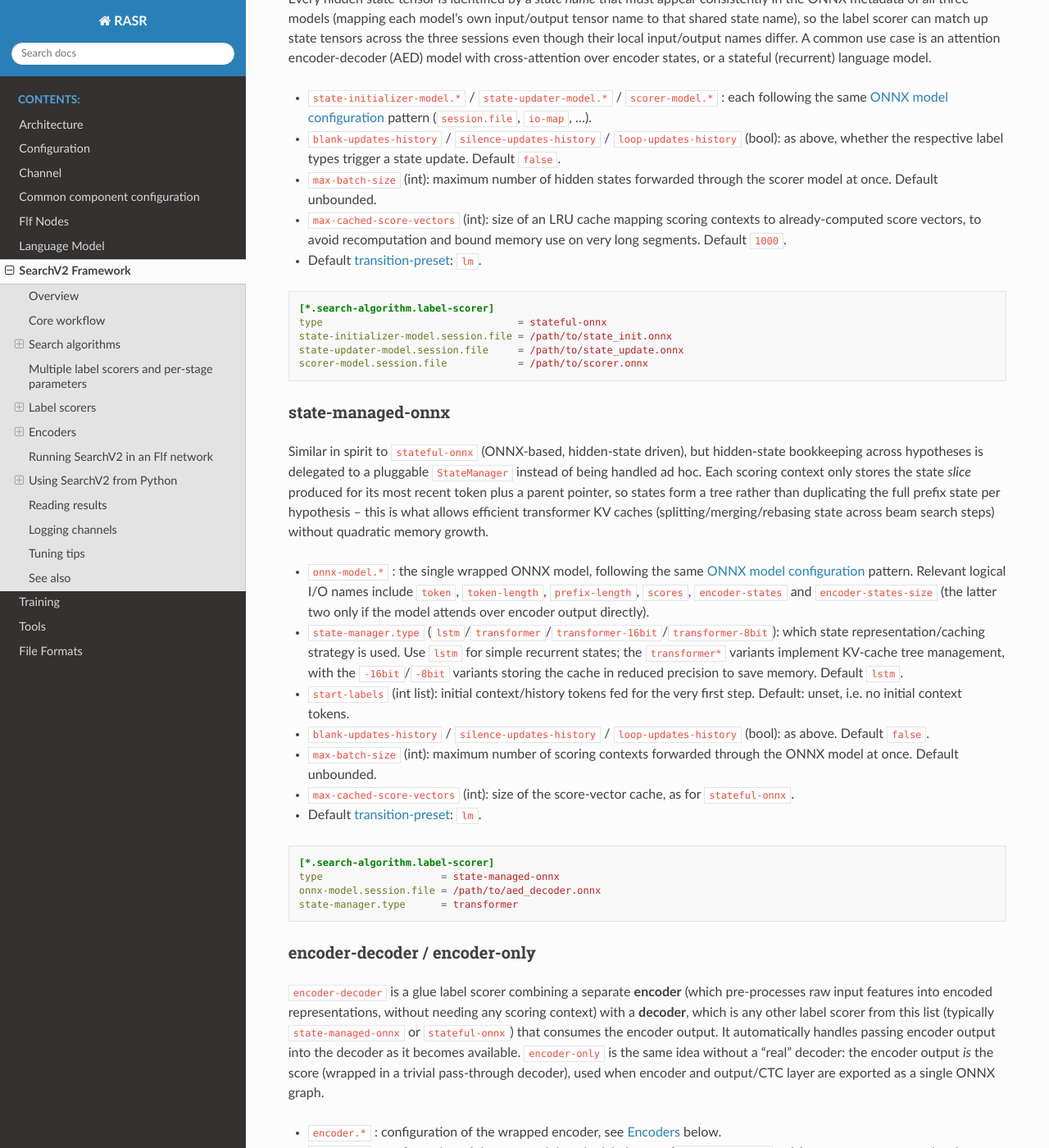
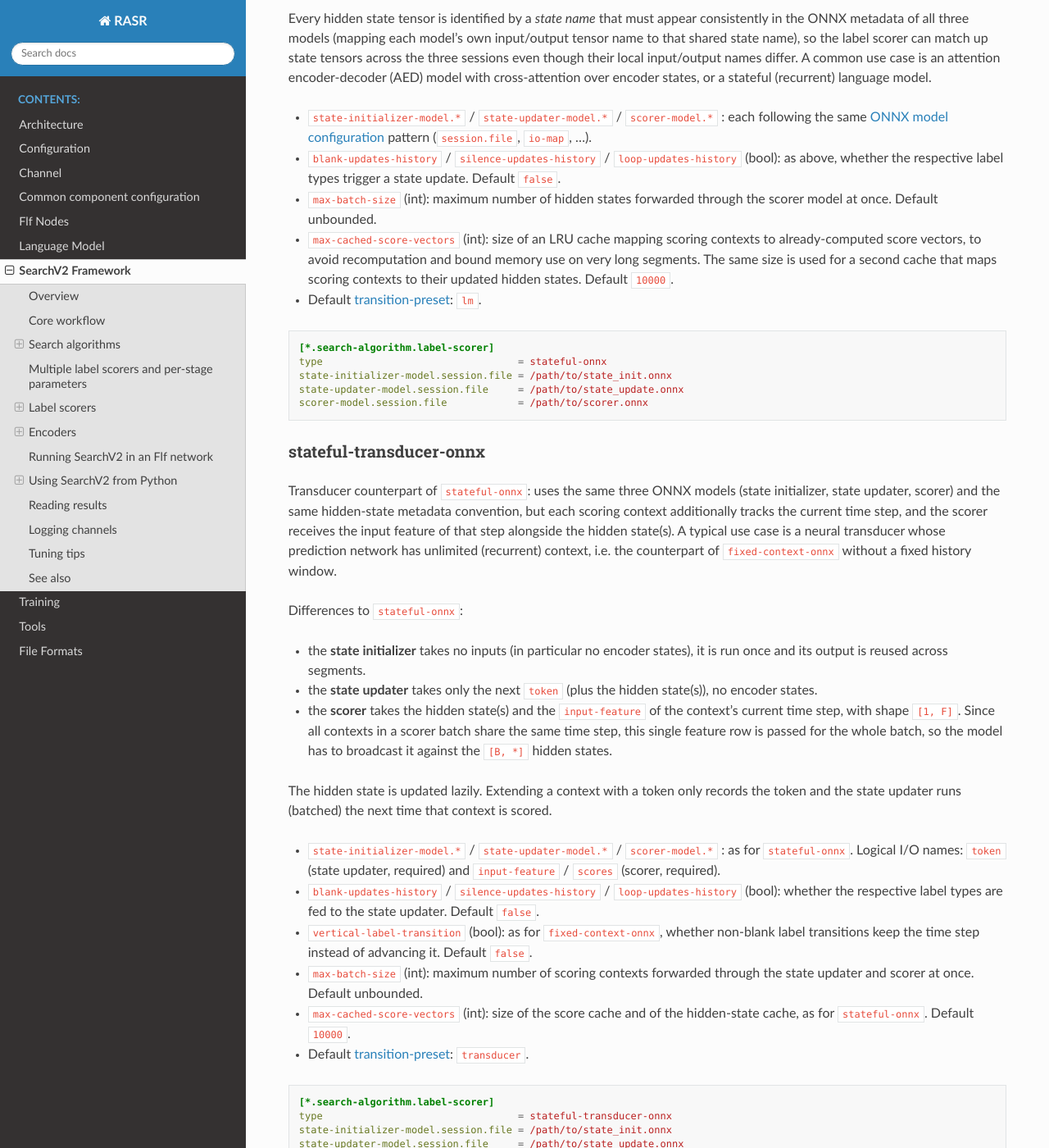
Before and after one commit to rwth-i6/rasr, a Sphinx documentation site: the page built from doc/search_v2.rst, in a window 1280 px wide and 1400 px high, scrolled down 19394 px. Shown: the whole window at 82% size. Built offline with Sphinx 7.4.7 and the Read the Docs theme 3.1.0, drawn with Linux system fonts in a browser that asks for light colours; some of the changed text lies outside the part shown.

Commit message:
Add Nn::StatefulTransducerOnnxLabelScorer (#149)
---------

Co-authored-by: Larissa <larissa.kleppel@rwth-aachen.de>
Co-authored-by: Eugen Beck <ebeck@apptek.com>
Co-authored-by: Claude Opus 5.5 <noreply@anthropic.com>

```diff
--- a/doc/search_v2.rst
+++ b/doc/search_v2.rst
@@ -736,8 +736,9 @@ built-in way to do this.
 
 Built-in label scorer types include:
 
-* ``no-context-onnx``, ``fixed-context-onnx``, ``stateful-onnx``, ``state-managed-onnx``: forward
-  features (and, depending on type, label history/hidden state) through an ONNX model.
+* ``no-context-onnx``, ``fixed-context-onnx``, ``stateful-onnx``, ``stateful-transducer-onnx``,
+  ``state-managed-onnx``: forward features (and, depending on type, label history/hidden state) through an ONNX
+  model.
 * ``encoder-decoder`` / ``encoder-only``: wrap a separate encoder (see :ref:`Encoders` below) that
   pre-processes features, combined with a decoder label scorer (or no decoder, for encoder-only models).
 * ``ctc-prefix``: wraps a time-synchronous CTC scorer and derives label-synchronous prefix scores from it
@@ -910,7 +911,8 @@ stateful (recurrent) language model.
   the respective label types trigger a state update. Default ``false``.
 * ``max-batch-size`` (int): maximum number of hidden states forwarded through the scorer model at once. Default unbounded.
 * ``max-cached-score-vectors`` (int): size of an LRU cache mapping scoring contexts to already-computed score
-  vectors, to avoid recomputation and bound memory use on very long segments. Default ``1000``.
+  vectors, to avoid recomputation and bound memory use on very long segments. The same size is used for a second
+  cache that maps scoring contexts to their updated hidden states. Default ``10000``.
 * Default :ref:`transition-preset <Transition types and presets>`: ``lm``.
 
 .. code-block:: ini
@@ -920,6 +922,50 @@ stateful (recurrent) language model.
     state-initializer-model.session.file = /path/to/state_init.onnx
     state-updater-model.session.file     = /path/to/state_update.onnx
     scorer-model.session.file            = /path/to/scorer.onnx
+
+stateful-transducer-onnx
+^^^^^^^^^^^^^^^^^^^^^^^^^
+
+Transducer counterpart of ``stateful-onnx``: uses the same three ONNX models (state initializer, state updater,
+scorer) and the same hidden-state metadata convention, but each scoring context additionally tracks the current
+time step, and the scorer receives the input feature of that step alongside the hidden state(s). A typical use
+case is a neural transducer whose prediction network has unlimited (recurrent) context, i.e. the counterpart of
+``fixed-context-onnx`` without a fixed history window.
+
+Differences to ``stateful-onnx``:
+
+* the **state initializer** takes no inputs (in particular no encoder states), it is run once and its output is
+  reused across segments.
+* the **state updater** takes only the next ``token`` (plus the hidden state(s)), no encoder states.
+* the **scorer** takes the hidden state(s) and the ``input-feature`` of the context's current time step, with
+  shape ``[1, F]``. Since all contexts in a scorer batch share the same time step, this single feature row is
+  passed for the whole batch, so the model has to broadcast it against the ``[B, *]`` hidden states.
+
+The hidden state is updated lazily. Extending a context with a token only records the token and the state
+updater runs (batched) the next time that context is scored.
+
+* ``state-initializer-model.*`` / ``state-updater-model.*`` / ``scorer-model.*`` : as for ``stateful-onnx``.
+  Logical I/O names: ``token`` (state updater, required) and ``input-feature`` / ``scores`` (scorer, required).
+* ``blank-updates-history`` / ``silence-updates-history`` / ``loop-updates-history`` (bool): whether the
+  respective label types are fed to the state updater. Default ``false``.
+* ``vertical-label-transition`` (bool): as for ``fixed-context-onnx``, whether non-blank label transitions keep
+  the time step instead of advancing it. Default ``false``.
+* ``max-batch-size`` (int): maximum number of scoring contexts forwarded through the state updater and scorer
+  at once. Default unbounded.
+* ``max-cached-score-vectors`` (int): size of the score cache and of the hidden-state cache, as for
+  ``stateful-onnx``. Default ``10000``.
+* Default :ref:`transition-preset <Transition types and presets>`: ``transducer``.
+
+.. code-block:: ini
+
+    [*.search-algorithm.label-scorer]
+    type                                 = stateful-transducer-onnx
+    state-initializer-model.session.file = /path/to/state_init.onnx
+    state-updater-model.session.file     = /path/to/state_update.onnx
+    state-updater-model.io-map.token     = token
+    scorer-model.session.file            = /path/to/scorer.onnx
+    scorer-model.io-map.input-feature    = encoder_frame
+    scorer-model.io-map.scores           = log_probs
 
 state-managed-onnx
 ^^^^^^^^^^^^^^^^^^^^
```
Also changed, not shown: other parts of doc/search_v2.rst (+1 -1 lines), 11 other files.
